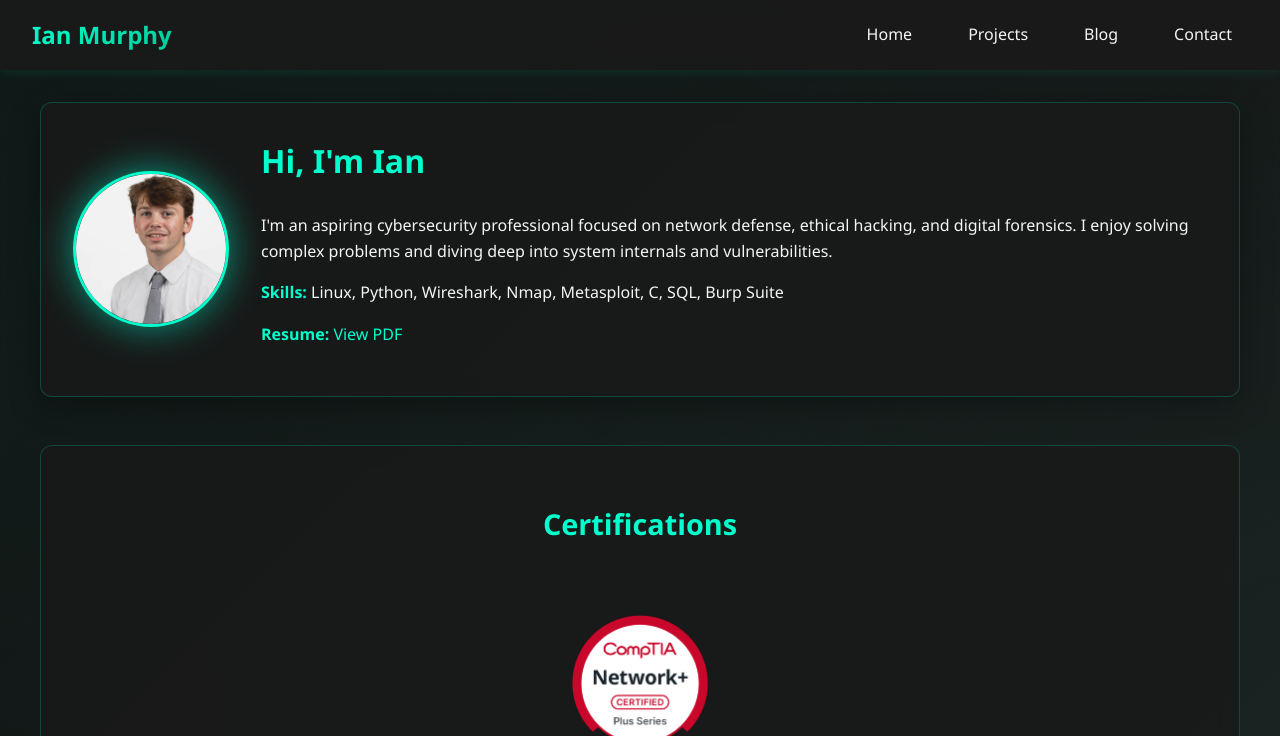
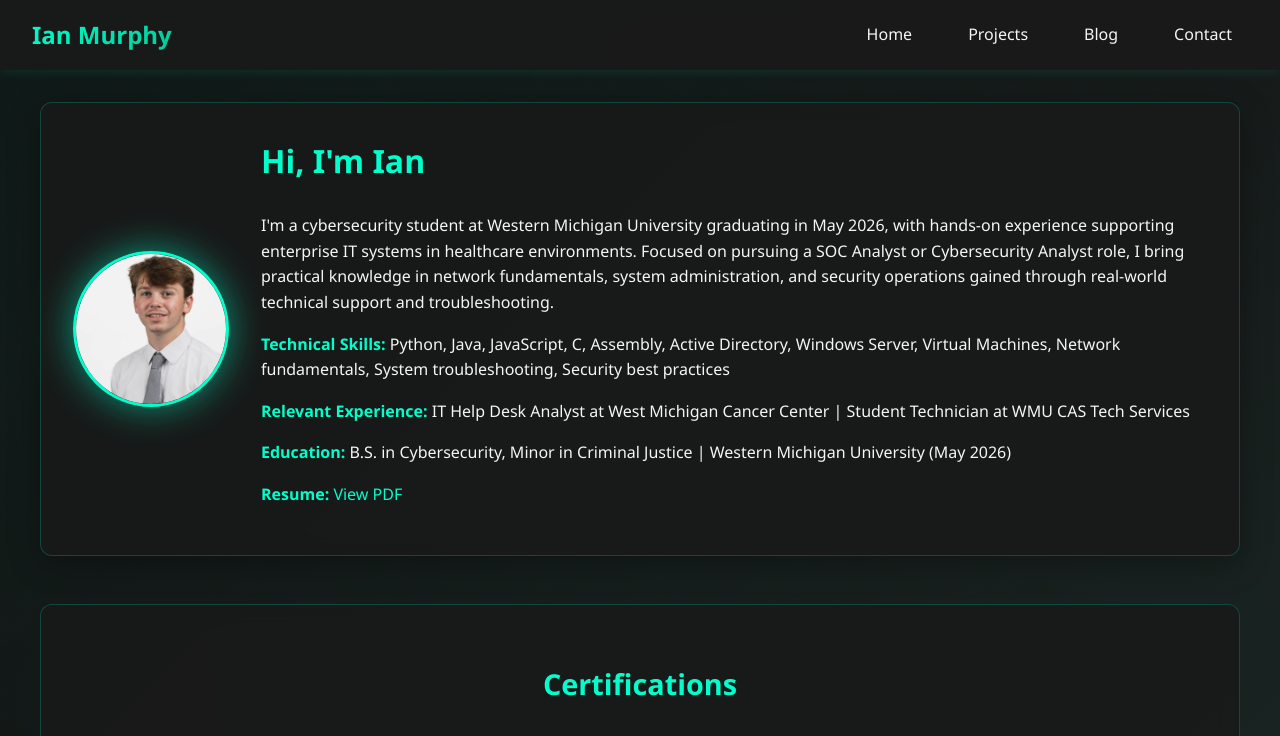
Before and after one commit to imurphy101/imurphy.org, a plain HTML site: page index.html in a window 1280 px wide. Shown: the top 736 px of the page. Drawn offline with Linux system fonts and the light colour scheme.

Commit message:
lots of changes

```diff
--- a/index.html
+++ b/index.html
@@ -11,8 +11,8 @@
   <link rel="alternate icon" href="images/favicon.ico">
 
   <!-- Meta Tags for SEO -->
-  <meta name="description" content="Ian Murphy - Cybersecurity professional specializing in network defense, ethical hacking, and digital forensics.">
-  <meta name="keywords" content="cybersecurity, ethical hacking, penetration testing, network security, digital forensics">
+  <meta name="description" content="Ian Murphy - Cybersecurity student pursuing SOC Analyst role with CompTIA Network+ certification and hands-on IT security experience in healthcare environments.">
+  <meta name="keywords" content="SOC analyst, cybersecurity analyst, security operations, network security, IT support, CompTIA Network+, incident response">
 </head>
 <body>
   <!-- Animated Background -->
@@ -35,10 +35,16 @@
       <div>
         <h2>Hi, I'm Ian</h2>
         <p>
-          I'm an aspiring cybersecurity professional focused on network defense, ethical hacking, and digital forensics. I enjoy solving complex problems and diving deep into system internals and vulnerabilities.
+          I'm a cybersecurity student at Western Michigan University graduating in May 2026, with hands-on experience supporting enterprise IT systems in healthcare environments. Focused on pursuing a SOC Analyst or Cybersecurity Analyst role, I bring practical knowledge in network fundamentals, system administration, and security operations gained through real-world technical support and troubleshooting.
         </p>
         <p>
-          <strong>Skills:</strong> Linux, Python, Wireshark, Nmap, Metasploit, C, SQL, Burp Suite
+          <strong>Technical Skills:</strong> Python, Java, JavaScript, C, Assembly, Active Directory, Windows Server, Virtual Machines, Network fundamentals, System troubleshooting, Security best practices
+        </p>
+        <p>
+          <strong>Relevant Experience:</strong> IT Help Desk Analyst at West Michigan Cancer Center | Student Technician at WMU CAS Tech Services
+        </p>
+        <p>
+          <strong>Education:</strong> B.S. in Cybersecurity, Minor in Criminal Justice | Western Michigan University (May 2026)
         </p>
         <p>
           <strong>Resume:</strong> <a href="images/resume.pdf" target="_blank">View PDF</a>
```
Also changed, not shown: images/NetworkPlusBadge.png (deleted).
